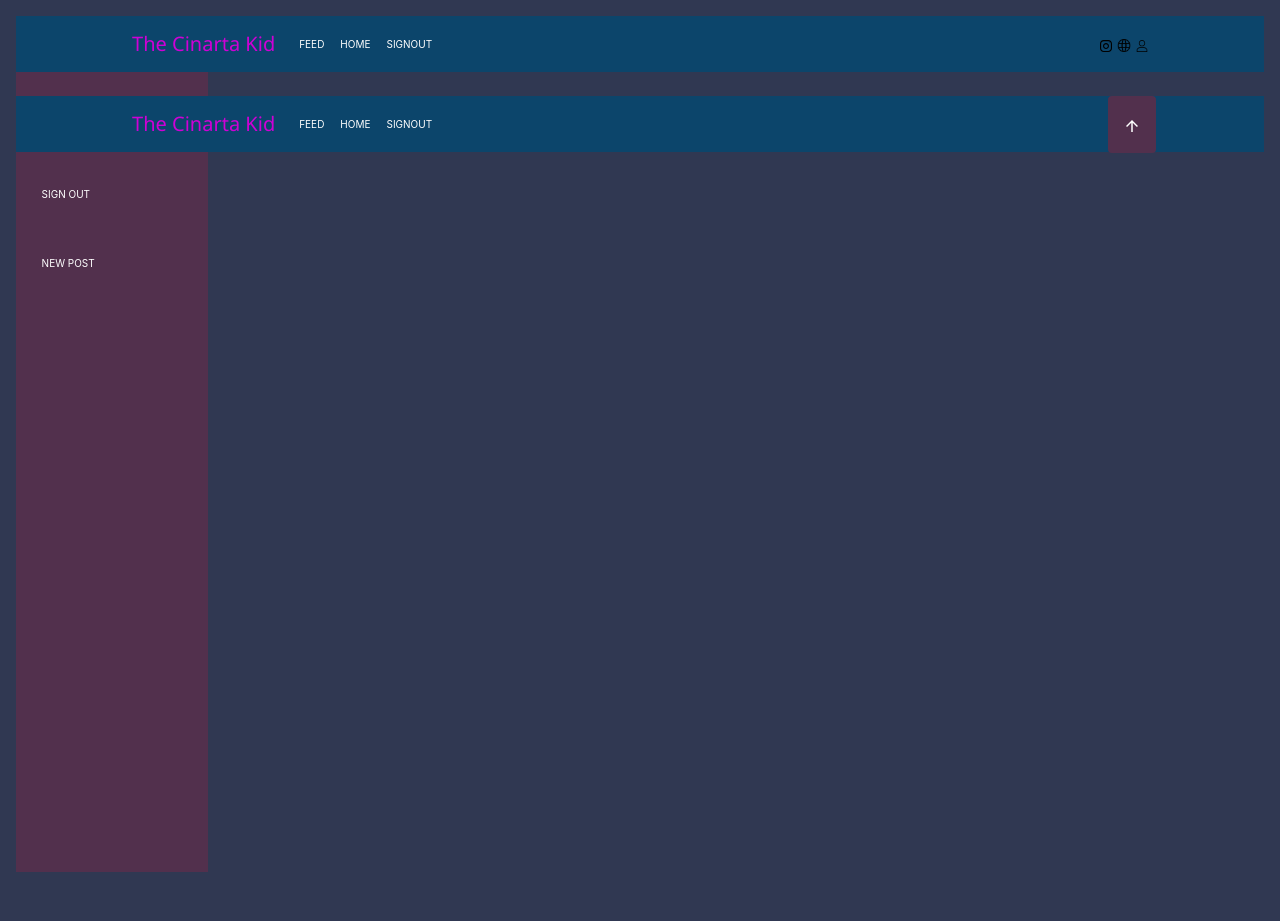
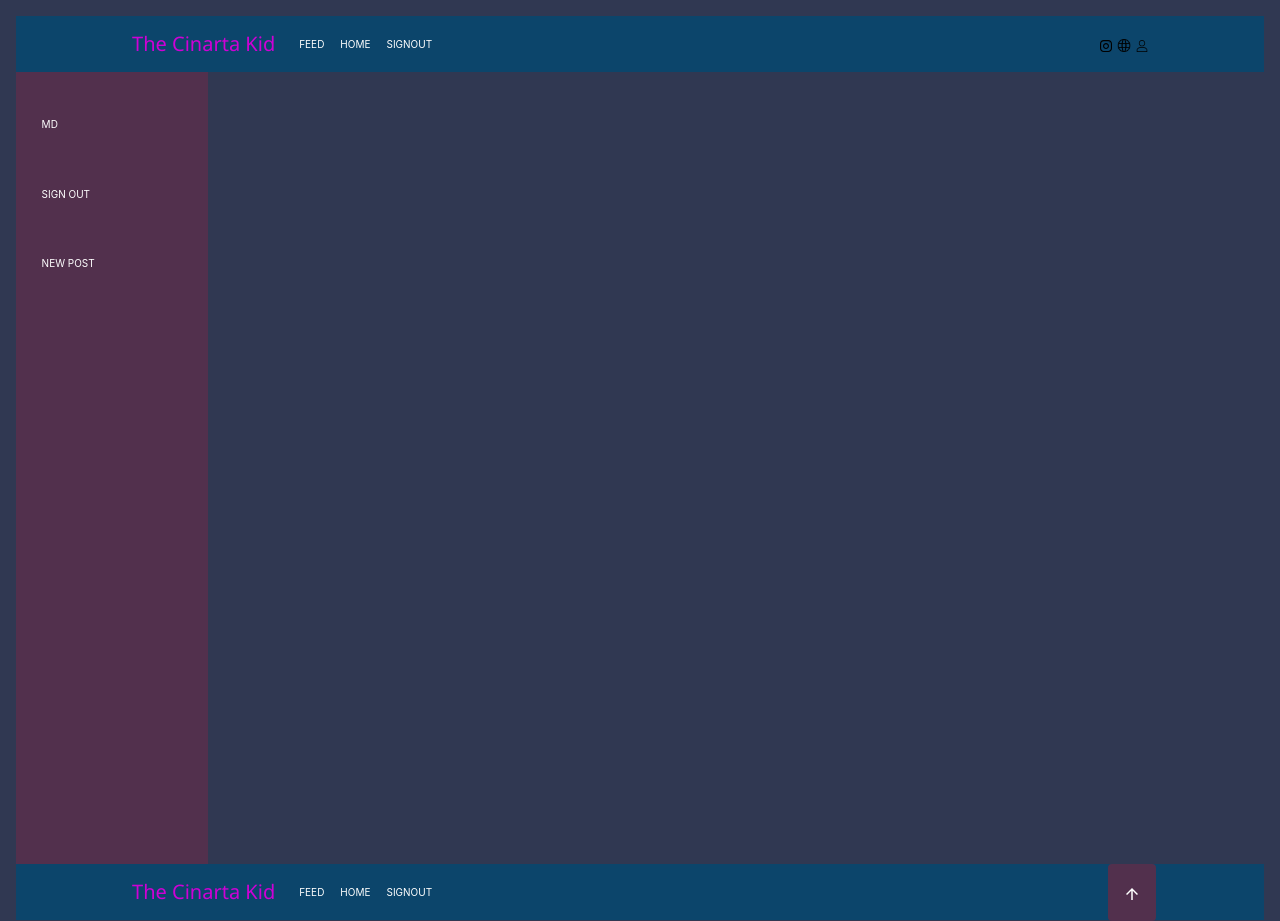
Before and after one commit to engiAsadi/IE-GalleryProject, a Django app: page /home in a window 1280 px wide. Before the commit the page ends 872 px from the top, so only its background shows below. Run offline with Django 3.2, Linux system fonts and the light colour scheme; the visitor is signed in with stand-in values (Sample User, id 1); data that the repository does not hold is empty; some libraries are stand-ins or nearby versions.

Commit message:
footer edited

```diff
--- a/static/css/styles2.css
+++ b/static/css/styles2.css
@@ -1,4 +1,8 @@
 /* Remove the navbar's default margin-bottom and rounded borders */
+html,body{
+    height: 100%;
+}
+
 
 .navbar {
     margin-bottom: 0;
@@ -105,6 +109,7 @@
 
 }
 
+
 .container {
     max-width: 1920px;
     width: 85%;
@@ -138,6 +143,7 @@
         padding-left: 10%;
         padding-right: 10%;
         transform: scale(0.8, 0.8);
+        min-height: 100%;
     }
     .vertical-menu-responsive {
         display: none;
--- a/templates/base.html
+++ b/templates/base.html
@@ -79,7 +79,7 @@
 
 
 
-    <footer class="navbar navbar-expand-lg navbar-inverse navbar-dark" style="margin-bottom: 3%; vertical-align: bottom;">
+    <footer class="navbar navbar-expand-lg navbar-inverse navbar-dark" style="margin-bottom: 1%;">
         <div class="container-fluid" style="margin-right: 7%; margin-left: 7%;">
             <button class="navbar-toggler" type="button" data-toggle="collapse" data-target="#navbarSupportedContent" aria-controls="navbarSupportedContent" aria-expanded="false" aria-label="Toggle navigation">
                 <span class="navbar-toggler-icon"></span>
```
